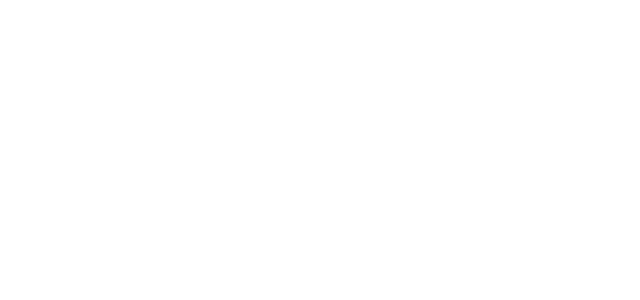
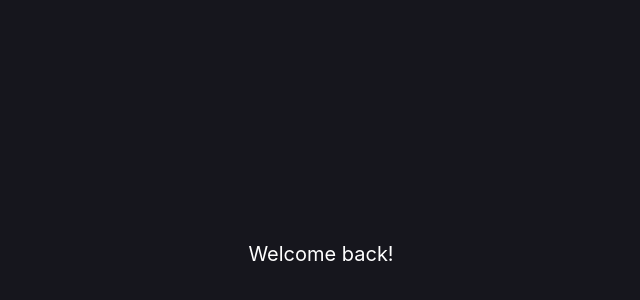
Before and after one commit to deden3791/2FA, a React (Create React App) app in the folder my-app/: page /authenticated in a window 1280 px wide. Before the commit this address had no page. Shown: the part 146-446 px from the top of the page, without its empty margins (319-959 px from the left). Built offline with nearby package versions, Linux system fonts and the light colour scheme.

Commit message:
add authenticated and unathenticated screens

```diff
--- a/my-app/src/App.tsx
+++ b/my-app/src/App.tsx
@@ -2,6 +2,8 @@ import { ChessSceen } from "./screens/ChessScreen";
 import { PasswordScreen } from "./screens/PasswordScreen";
 import { Route, Routes, BrowserRouter as Router } from "react-router-dom";
 import "./App.css";
+import AuthenticatedScreen from "./screens/AuthenticatedScreen";
+import UnauthenticatedScreen from "./screens/UnauthenticatedScreen";
 
 function App() {
   return (
@@ -9,6 +11,8 @@ function App() {
       <Routes>
         <Route path="/" element={<PasswordScreen />} />
         <Route path="/chess" element={<ChessSceen />} />
+        <Route path="/authenticated" element={<AuthenticatedScreen />} />
+        <Route path="/unauthenticated" element={<UnauthenticatedScreen />} />
       </Routes>
     </Router>
   );
--- /dev/null
+++ b/my-app/src/screens/AuthenticatedScreen.tsx
@@ -0,0 +1,9 @@
+const AuthenticatedScreen = () => {
+  return (
+    <div className="passwordScreen">
+      <label>Welcome back!</label>
+    </div>
+  );
+};
+
+export default AuthenticatedScreen;
--- a/my-app/src/screens/PasswordScreen.tsx
+++ b/my-app/src/screens/PasswordScreen.tsx
@@ -1,9 +1,5 @@
 import { PasswordForm } from "../components/PasswordForm";
 
 export const PasswordScreen = () => {
-  return (
-    <div>
-      <PasswordForm />
-    </div>
-  );
+  return <PasswordForm />;
 };
--- /dev/null
+++ b/my-app/src/screens/UnauthenticatedScreen.tsx
@@ -0,0 +1,9 @@
+const UnauthenticatedScreen = () => {
+  return (
+    <div className="passwordScreen">
+      <label>You have been locked out!</label>
+    </div>
+  );
+};
+
+export default UnauthenticatedScreen;
```
